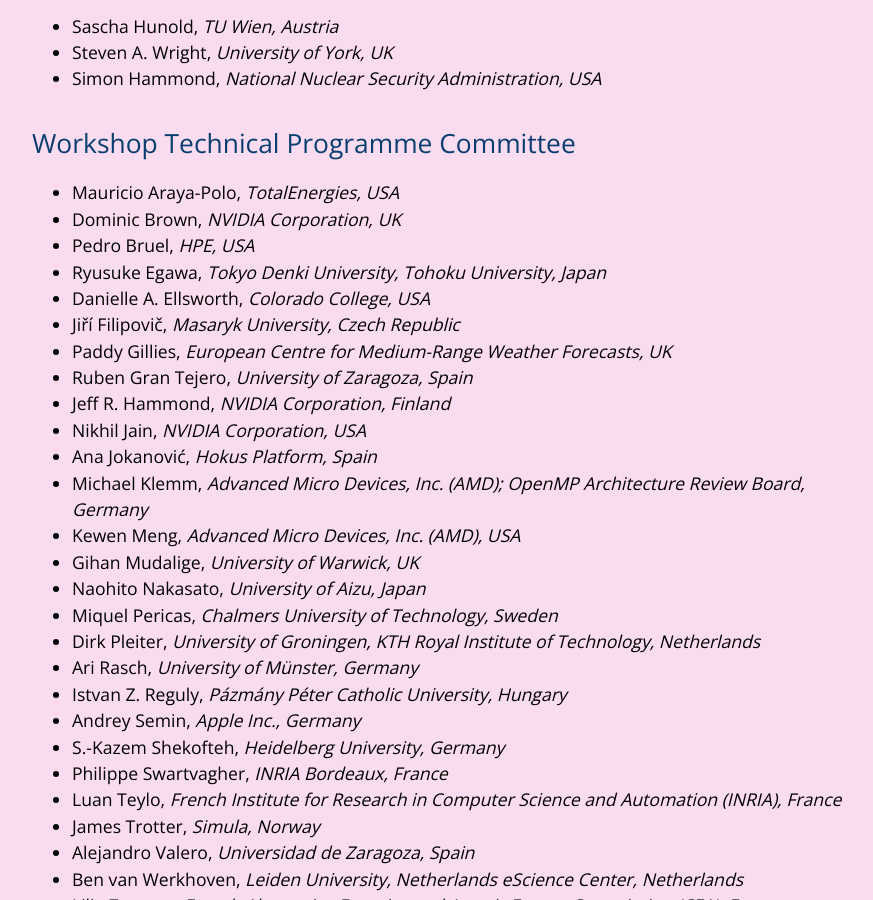
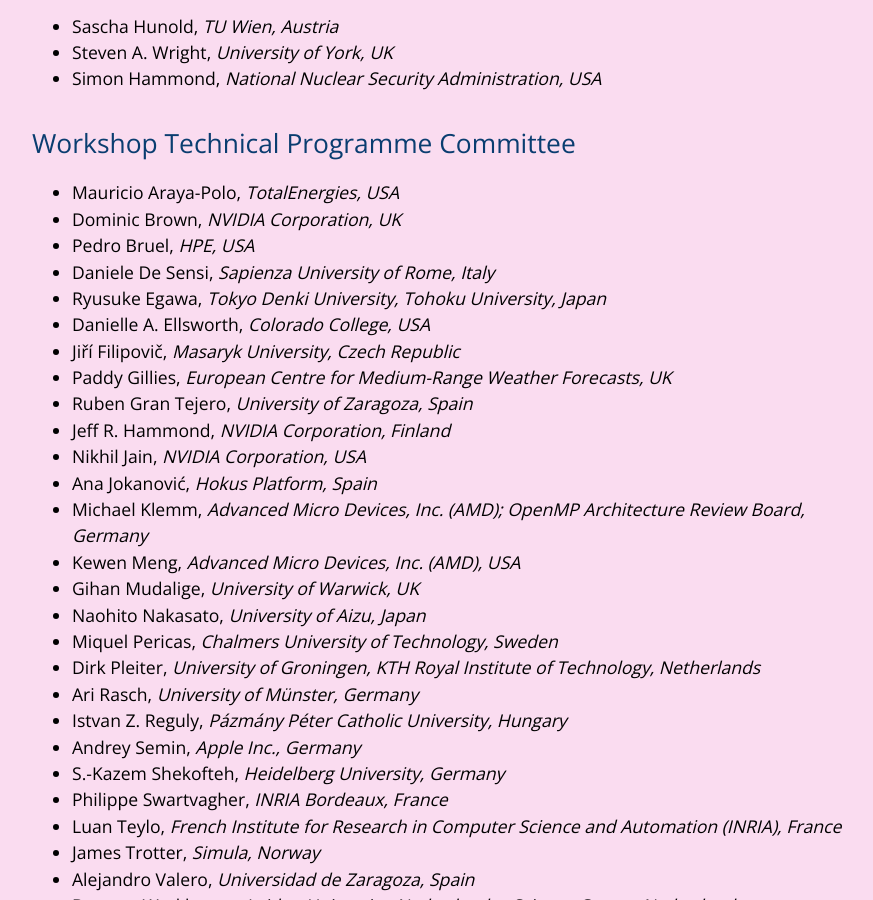
Before and after one commit to pmbs-workshop/pmbs-workshop.github.io, a Jekyll site: the page built from programmecommittee.markdown, in a window 1280 px wide and 900 px high, scrolled down 841 px. Shown: the whole window, without its empty margins (192-1065 px from the left). Built offline with Jekyll 4.4.1, drawn with Linux system fonts in a browser that asks for light colours.

Commit message:
added Daniele De Sensi

```diff
--- a/programmecommittee.markdown
+++ b/programmecommittee.markdown
@@ -23,6 +23,7 @@
 * Mauricio Araya-Polo, _TotalEnergies, USA_
 * Dominic Brown, _NVIDIA Corporation, UK_
 * Pedro Bruel, _HPE, USA_
+* Daniele De Sensi, _Sapienza University of Rome, Italy_
 * Ryusuke Egawa, _Tokyo Denki University, Tohoku University, Japan_
 * Danielle A. Ellsworth, _Colorado College, USA_
 * Jiří Filipovič, _Masaryk University, Czech Republic_
```
